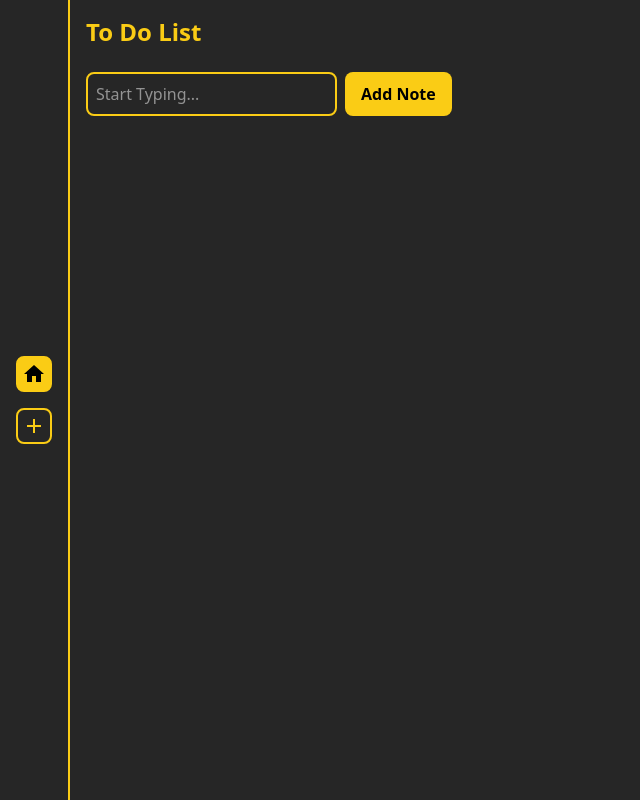
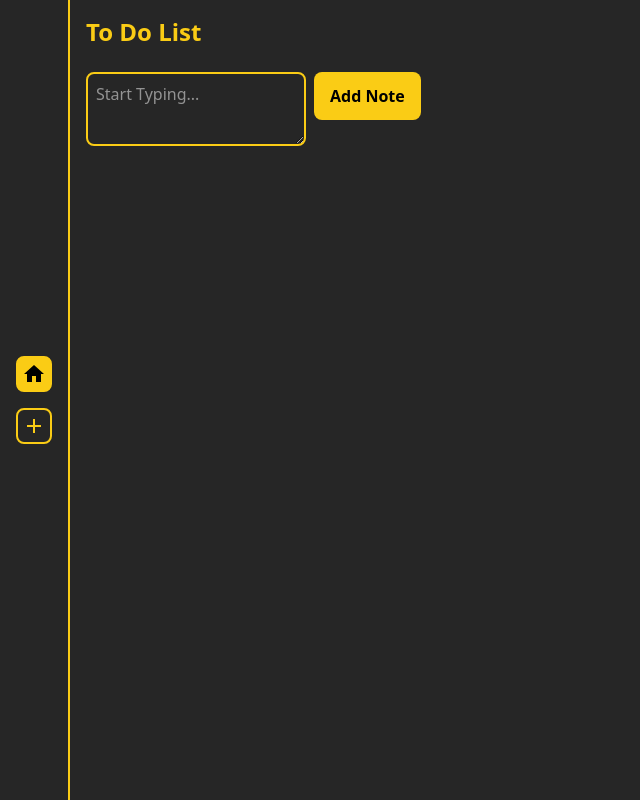
Before and after one commit to hayden-html/todo-react, a React (Vite) app: page / in a window 1280 px wide. Shown: the whole page, without its empty margins (0-640 px from the left). Built offline with nearby package versions, Linux system fonts and the light colour scheme.

Commit message:
added resizable notes

```diff
--- a/src/App.tsx
+++ b/src/App.tsx
@@ -50,8 +50,6 @@ function App() {
     workspaces.length > 1 ? "all" : workspaces[0].name
   );
 
-  console.log(notes);
-
   return (
     <>
       <div className="flex bg-neutral-800 min-h-screen">
@@ -80,21 +78,21 @@ function App() {
             <div className="mb-6">
               <AddNoteForm
                 setNotes={setNotes}
-                currentWorkspace={selectedWorkspace}
+                selectedWorkspace={selectedWorkspace}
                 workspaces={workspaces}
               />
             </div>
             <div className="flex gap-3">
               {notes
-                ?.filter(
+                .filter(
                   (note) =>
                     selectedWorkspace === "all" ||
-                    note.workspaceId ===
+                    note.workspaceName ===
                       workspaces.find(
                         (workspace) => workspace.name == selectedWorkspace
                       )?.name
                 )
-                .map((note: Note, index: number) => (
+                .map((note: Note) => (
                   <NoteItem
                     note={note} // note data
                     onUpdateNote={(updateNote: Note) => {
@@ -109,7 +107,7 @@ function App() {
                         prevNotes.filter((n) => n.id !== noteId)
                       );
                     }}
-                    key={index}
+                    key={note.id}
                     workspaces={workspaces}
                   />
                 ))}
--- a/src/components/AddNoteForm.tsx
+++ b/src/components/AddNoteForm.tsx
@@ -6,20 +6,21 @@ import type { IconType } from "react-icons";
 
 interface Props {
   setNotes: (notes: Note[]) => void;
-  currentWorkspace: string;
+  selectedWorkspace: string;
   workspaces: Workspace[];
 }
 
-function AddNoteForm({ setNotes, currentWorkspace, workspaces }: Props) {
+function AddNoteForm({ setNotes, selectedWorkspace, workspaces }: Props) {
   const [note, setNote] = useState({
     body: "",
-    workspaceId:
+    workspaceName:
       // if all, the workdspace need to be set by the fieldset
-      currentWorkspace === "all" ? workspaces[0].name : currentWorkspace,
+      selectedWorkspace === "all" ? workspaces[0].name : selectedWorkspace,
   });
 
   function createNote(e: ChangeEvent<HTMLFormElement>) {
     e.preventDefault();
+
     // set to local storage
     const noteStorage = localStorage.getItem("notes");
 
@@ -29,21 +30,22 @@ function AddNoteForm({ setNotes, currentWorkspace, workspaces }: Props) {
       id: crypto.randomUUID(),
       noteBody: note.body,
       createdAt: new Date().toISOString(),
-      workspaceId: note.workspaceId,
+      workspaceName: note.workspaceName,
+      height: "4rem",
+      width: "4rem",
     };
 
     const updatedNotes = [...existingNotes, newNote];
     setNotes(updatedNotes);
-    localStorage.setItem("notes", JSON.stringify(updatedNotes));
     //
     setNote({
       body: "",
-      workspaceId:
-        currentWorkspace === "all" ? workspaces[0].name : currentWorkspace,
+      workspaceName:
+        selectedWorkspace === "all" ? workspaces[0].name : selectedWorkspace,
     });
   }
 
-  function updateNoteBody(e: ChangeEvent<HTMLInputElement>) {
+  function updateNoteBody(e: ChangeEvent<HTMLTextAreaElement>) {
     setNote((prev) => ({ ...prev, body: e.target.value }));
   }
 
@@ -53,13 +55,12 @@ function AddNoteForm({ setNotes, currentWorkspace, workspaces }: Props) {
         <div
           style={{
             borderColor: workspaces.find(
-              (workspace) => workspace.name === note.workspaceId
+              (workspace) => workspace.name === note.workspaceName
             )?.color,
           }}
           className="note__container"
         >
-          <input
-            type="text"
+          <textarea
             className="form__textarea"
             value={note.body}
             onChange={updateNoteBody}
@@ -68,7 +69,7 @@ function AddNoteForm({ setNotes, currentWorkspace, workspaces }: Props) {
             autoComplete="off"
           />
         </div>
-        {currentWorkspace === "all" && (
+        {selectedWorkspace === "all" && (
           <fieldset
             name="select-workspace"
             className="form__select-workspace flex gap-3"
@@ -82,7 +83,7 @@ function AddNoteForm({ setNotes, currentWorkspace, workspaces }: Props) {
                 <label
                   htmlFor={workspace.id}
                   className={`p-2 rounded-4xl border-2 ${
-                    workspace.name === note.workspaceId
+                    workspace.name === note.workspaceName
                       ? "border-white"
                       : workspace.color
                   }`}
@@ -94,11 +95,11 @@ function AddNoteForm({ setNotes, currentWorkspace, workspaces }: Props) {
                     className="hidden-input"
                     id={workspace.id}
                     value={workspace.name}
-                    checked={note.workspaceId === workspace.name}
+                    checked={note.workspaceName === workspace.name}
                     onChange={(e) =>
                       setNote((prev) => ({
                         ...prev,
-                        workspaceId: e.target.value,
+                        workspaceName: e.target.value,
                       }))
                     }
                     type="radio"
@@ -111,10 +112,10 @@ function AddNoteForm({ setNotes, currentWorkspace, workspaces }: Props) {
         )}
         <button
           type="submit"
-          className="form__submit mx-2 px-4  text-black font-semibold rounded-lg "
+          className="form__submit"
           style={{
             backgroundColor: workspaces.find(
-              (workspace) => workspace.name === note.workspaceId
+              (workspace) => workspace.name === note.workspaceName
             )?.color,
           }}
         >
--- a/src/components/Note.tsx
+++ b/src/components/Note.tsx
@@ -1,8 +1,9 @@
+import { useEffect, useRef } from "react";
 import "../styles/notes.scss";
 import type { Note, Workspace } from "../types";
 import { MdClose } from "react-icons/md";
 
-export default function Notes({
+export default function Note({
   note,
   onUpdateNote,
   deleteNote,
@@ -22,12 +23,41 @@ export default function Notes({
     deleteNote(note.id);
   };
 
+  const containerRef = useRef<HTMLDivElement>(null);
+
+  useEffect(() => {
+    const container = containerRef.current;
+    if (!container) return;
+
+    const resizeObserver = new ResizeObserver((entries) => {
+      for (const entry of entries) {
+        const rect = entry.target.getBoundingClientRect();
+        const width = rect.width;
+        const height = rect.height;
+        if (note.width !== `${width}px` || note.height !== `${height}px`) {
+          const updatedNote = {
+            ...note,
+            width: `${width}px`,
+            height: `${height}px`,
+          };
+          onUpdateNote(updatedNote);
+        }
+      }
+    });
+    resizeObserver.observe(container);
+    return () => resizeObserver.disconnect();
+  }, [note, onUpdateNote]);
+  const defaultHeight = "200px";
+  const defaultWidth = "200px";
   return (
     <div
-      className="relative w-fit note__container"
+      ref={containerRef}
+      className="relative note__container"
       style={{
+        width: note.width || defaultWidth,
+        height: note.height || defaultHeight,
         borderColor: workspaces.find(
-          (workspace) => note.workspaceId === workspace.name
+          (workspace) => note.workspaceName === workspace.name
         )?.color,
       }}
     >
--- a/src/styles/notes.scss
+++ b/src/styles/notes.scss
@@ -3,7 +3,11 @@
   border-radius: 0.5rem;
   color: rgb(255 255 255);
   padding: 0.5rem;
-  width: fit-content;
+  // width: fit-content;
+  resize: both;
+  overflow: hidden;
+  min-height: 50px;
+  min-width: 200px;
 }
 
 .form__textarea,
@@ -17,6 +21,18 @@
   }
 }
 
+.note__textarea {
+  width: 100%;
+  height: 100%;
+  padding-right: 2rem;
+  overflow: hidden;
+}
+
+.form__textarea {
+  height: fit-content;
+  width: 100%;
+}
+
 .form__grid {
   display: grid;
   grid-template-columns: auto 1fr;
@@ -26,6 +42,16 @@
 
 .form__submit {
   max-width: fit-content;
+  height: fit-content;
+  margin-left: 0.5rem;
+  margin-right: 0.5rem;
+  padding-left: 1rem;
+  padding-right: 1rem;
+  padding-top: 0.75rem;
+  padding-bottom: 0.75rem;
+  color: rgb(0 0 0);
+  font-weight: 600;
+  border-radius: 0.5rem;
 }
 
 .form__select-workspace {
--- a/src/types.ts
+++ b/src/types.ts
@@ -2,7 +2,9 @@ export type Note = {
   id: string;
   createdAt: string;
   noteBody: string;
-  workspaceId: string;
+  workspaceName: string;
+  height: string;
+  width: string;
 };
 
 export type Workspace = {
--- a/src/utils/iconLibrary.ts
+++ b/src/utils/iconLibrary.ts
@@ -29,7 +29,7 @@ export const workspaceIcons: WorkspaceIcon[] = [
   { id: "pets", component: MdOutlinePets, label: "Pets", size: "1.5rem" },
   { id: "rocket", component: MdRocketLaunch, label: "Rocket", size: "1.5rem" },
   {
-    id: "Gaming",
+    id: "gaming",
     component: MdSportsEsports,
     label: "Gaming",
     size: "1.875rem",
```
